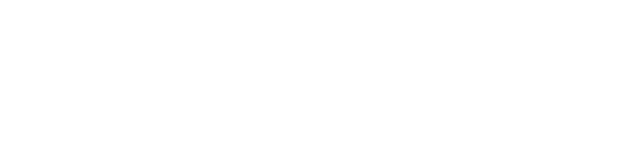
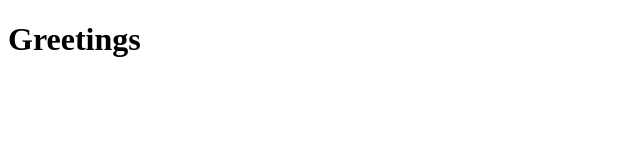
Before and after one commit to AutoCorrect624/TravisTyler_Portfolio, a plain HTML site: page index.html in a window 1280 px wide. Shown: the whole page, without its empty margins (0-640 px from the left). Drawn offline with Linux system fonts and the light colour scheme.

Commit message:
Update index.html

```diff
--- a/index.html
+++ b/index.html
@@ -1,4 +1,9 @@
-<html>
+<!DOCTYPE HTML>
+<html lang="en-US">
+
+<title>Portfolio Homepage</title>
+
+<h1>Greetings</h1>
 
 
 </html>
```
